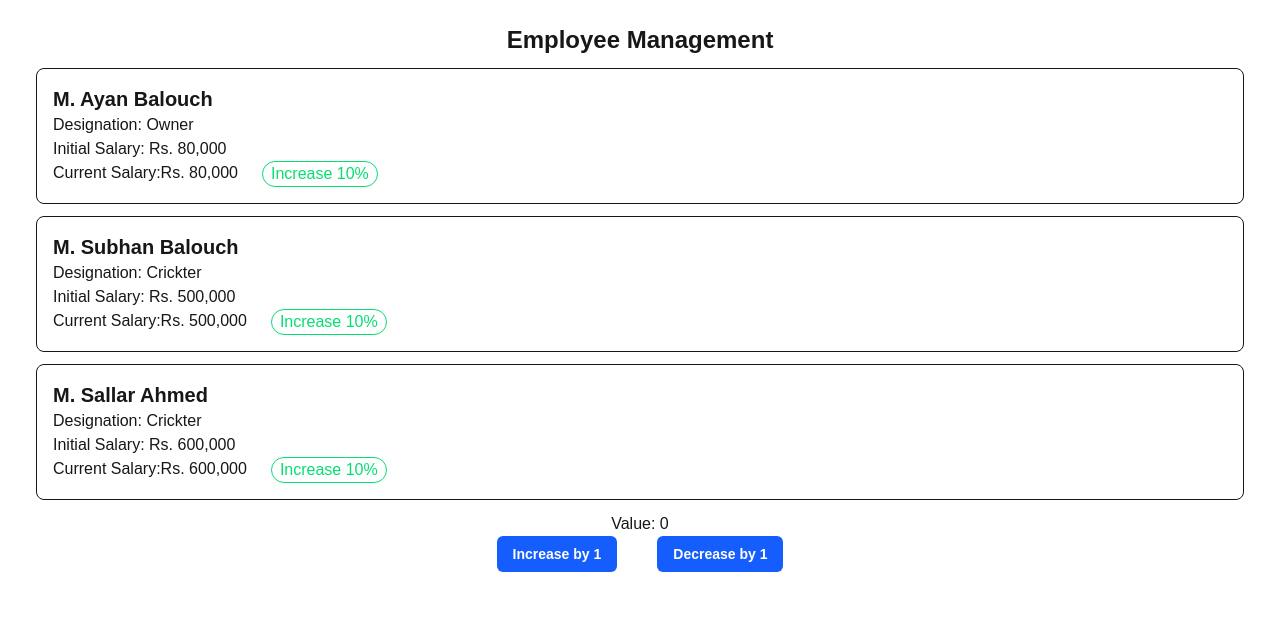
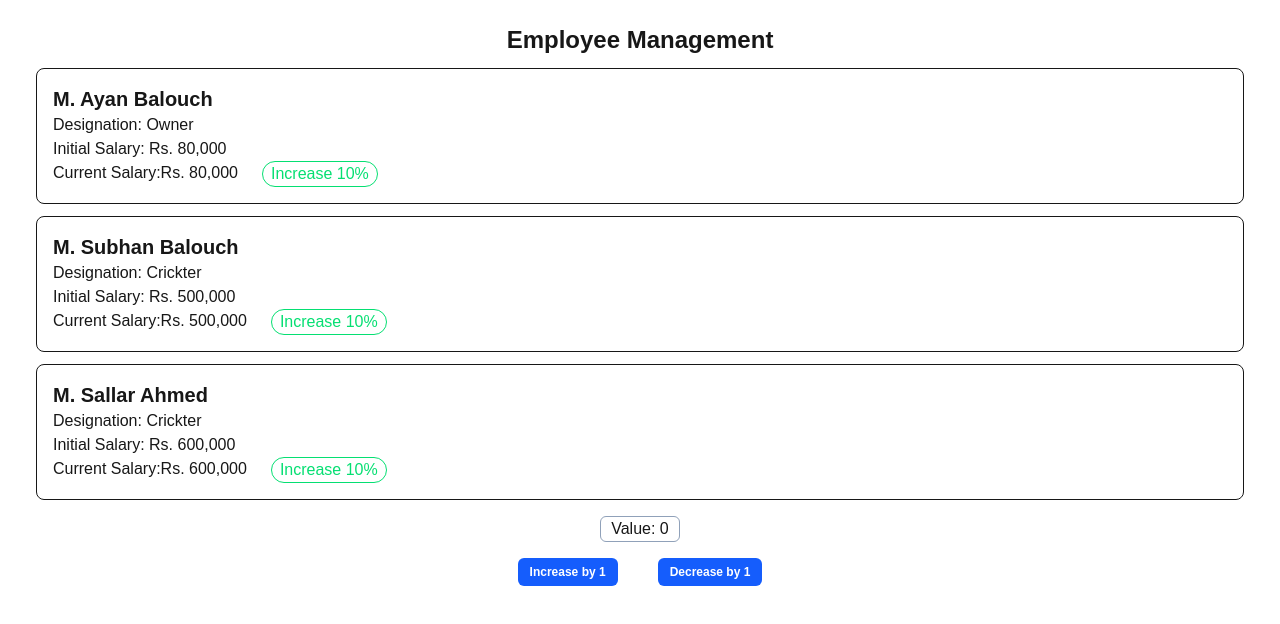
Before and after one commit to DilsherB/Frontend-React-Next.js-TypeScript, a Next.js app: page / in a window 1280 px wide. Shown: the top 624 px of the page. Built offline with nearby package versions, Linux system fonts and the light colour scheme.

Commit message:
just some styling done

```diff
--- a/components/Button.tsx
+++ b/components/Button.tsx
@@ -1,10 +1,10 @@
 import React from 'react';
 
 const variants = {
-  primary: 'bg-blue-600 text-white hover:bg-blue-700 focus:ring-blue-500',
-  secondary: 'bg-white text-gray-700 border border-gray-300 hover:bg-gray-50 focus:ring-blue-500',
-  danger: 'bg-red-600 text-white hover:bg-red-700 focus:ring-red-500',
-  ghost: 'bg-transparent text-gray-700 hover:bg-gray-100 focus:ring-gray-400',
+  primary: 'bg-blue-600 text-white hover:bg-blue-700 focus:ring-blue-500 cursor-pointer',
+  secondary: 'bg-white text-gray-700 border border-gray-300 hover:bg-gray-50 focus:ring-blue-500 cursor-pointer',
+  danger: 'bg-red-600 text-white hover:bg-red-700 focus:ring-red-500 cursor-pointer',
+  ghost: 'bg-transparent text-gray-700 hover:bg-gray-100 focus:ring-gray-400 cursor-pointer',
 };
 
 const sizes = {
--- a/components/counter.tsx
+++ b/components/counter.tsx
@@ -18,10 +18,12 @@ export default function Counter() {
   };
   return (
     <>
-      <div className="text-center">Value: {counter}</div>
+      <div className="flex text-center justify-center m-4">
+        <div className="w-20 border border-slate-400 px-2 rounded-md">Value: {counter}</div>
+      </div>
       <div className="flex justify-center gap-10">
-        <Button onClick={increase}>Increase by 1</Button>
-        <Button onClick={decrease}>Decrease by 1</Button>
+        <Button size="sm" onClick={increase}>Increase by 1</Button>
+        <Button size="sm" onClick={decrease}>Decrease by 1</Button>
       </div>
     </>
   );
```
